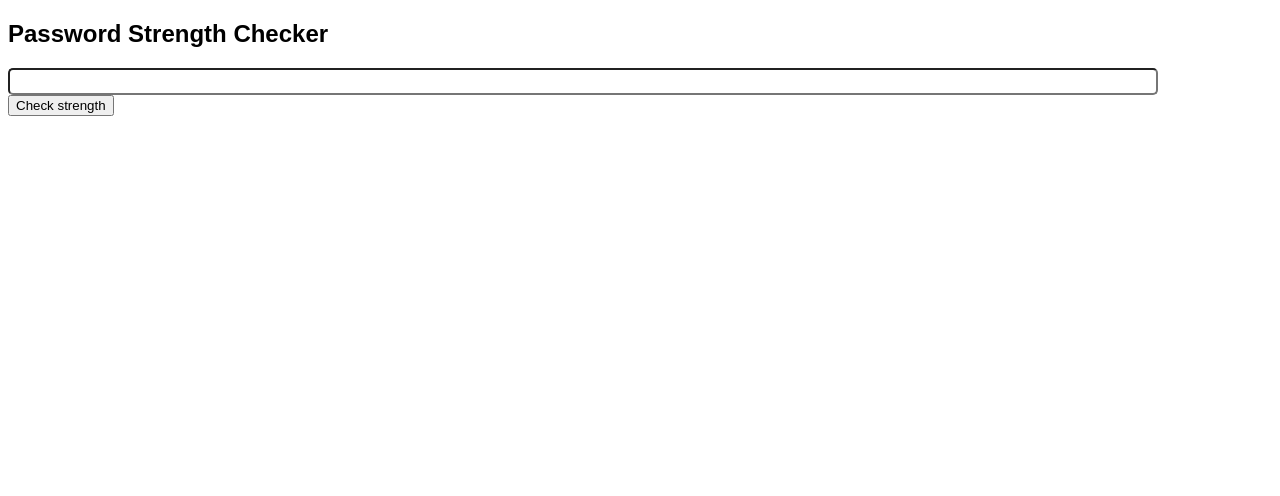
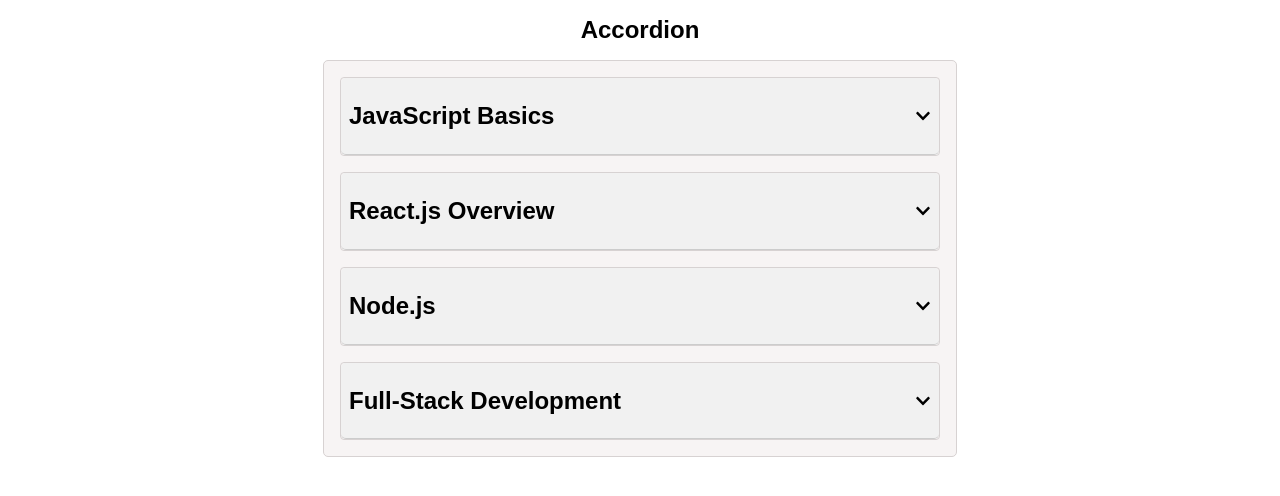
Before and after one commit to Digambar1411/namaste-dev-problems, a React (Vite) app: page / in a window 1280 px wide. Shown: the top 496 px of the page. Built offline with nearby package versions, Linux system fonts and the light colour scheme.

Commit message:
accordion problem

```diff
--- a/src/App.jsx
+++ b/src/App.jsx
@@ -4,6 +4,8 @@ import InputFocus from './problems/InputFocus'
 import RecipeFilterApp from './problems/FilterRecipes/filter'
 import ContactForm from './problems/ContactForm/ContactForm'
 import PasswordStrength from './problems/PasswordStrength'
+import Accordion from './problems/Accordion/Accordion'
+import { items } from './problems/Accordion/items'
 function App() {
 
   return (
@@ -12,7 +14,8 @@ function App() {
       {/* <ChipsInput /> */}
       {/* <RecipeFilterApp />; */}
       {/* <ContactForm /> */}
-      <PasswordStrength />
+      {/* <PasswordStrength /> */}
+      <Accordion items={items}/>
 
     </>
   )
--- /dev/null
+++ b/src/problems/Accordion/Accordion.jsx
@@ -0,0 +1,41 @@
+import React, { useState } from "react";
+import { FaChevronDown, FaChevronUp } from "react-icons/fa";
+import styles from './accordian.module.css'
+
+function Accordion({ items }) {
+
+  const [openedIndex, setOpenedIndex] = useState(null);
+
+  const handleOpen = (index) => {
+    setOpenedIndex(prev => prev === index ? null : index);
+  }
+
+  return (
+    <>
+      <h1 className={styles.center}>Accordion</h1>
+      <div className={styles.container}>
+        {items.length === 0 && <p>No items available.</p>}
+        {items.length > 0 && items.map((item, index) => {
+          return (
+            <div className={styles.item} key={index} >
+              <div className={`${styles.header}  ${openedIndex === index && styles.active}`}
+                onClick={()=> handleOpen(index)}
+                aria-expanded={openedIndex === index}>
+                  <h2>{item.title}</h2>
+                {openedIndex === index ? <FaChevronUp /> : <FaChevronDown />}
+              </div>
+              {openedIndex === index &&
+                <div className={styles.content}>
+                  {item.content}
+                </div>
+              }
+            </div>
+          )
+        })
+        }
+      </div>
+    </>
+  );
+}
+
+export default Accordion;
--- /dev/null
+++ b/src/problems/Accordion/accordian.module.css
@@ -0,0 +1,45 @@
+.container {
+  display: flex;
+  flex-direction: column;
+  width: 100%;
+  max-width: 600px;
+  margin: auto;
+  padding: 1rem;
+  background-color: #f7f4f4;
+  gap: 1rem;
+  border: 1px solid #d7d2d2;
+  border-radius: 5px;
+}
+
+.item {
+  border: 1px solid #d7d2d2;
+  border-radius: 4px;
+}
+
+.header{
+  display: flex;
+  justify-content: space-between;
+  align-items: center;
+  padding: 0.25rem 0.5rem;
+  cursor: pointer;
+  background-color: #f1f1f1;
+  border-bottom: 1px solid #ccc;
+  border-radius: 5px;
+  transition: background-color 0.3s ease;
+}
+
+.header:hover{
+  background-color: #eae7e7;
+}
+
+.active {
+  background-color: #b8b3b3;
+}
+.content{
+  padding: 0.75rem;
+  background-color: white;
+}
+
+.center{
+  text-align: center;
+}
--- /dev/null
+++ b/src/problems/Accordion/items.js
@@ -0,0 +1,18 @@
+export const items = [
+  {
+    title: "JavaScript Basics",
+    content: "Learn variables, functions, and loops in JavaScript."
+  },
+  {
+    title: "React.js Overview",
+    content: "Understand components, state, and props in React."
+  },
+  {
+    title: "Node.js",
+    content: "Basics of server-side development with Node.js."
+  },
+  {
+    title: "Full-Stack Development",
+    content: "Build full-stack apps with React and Node.js."
+  },
+];
```
